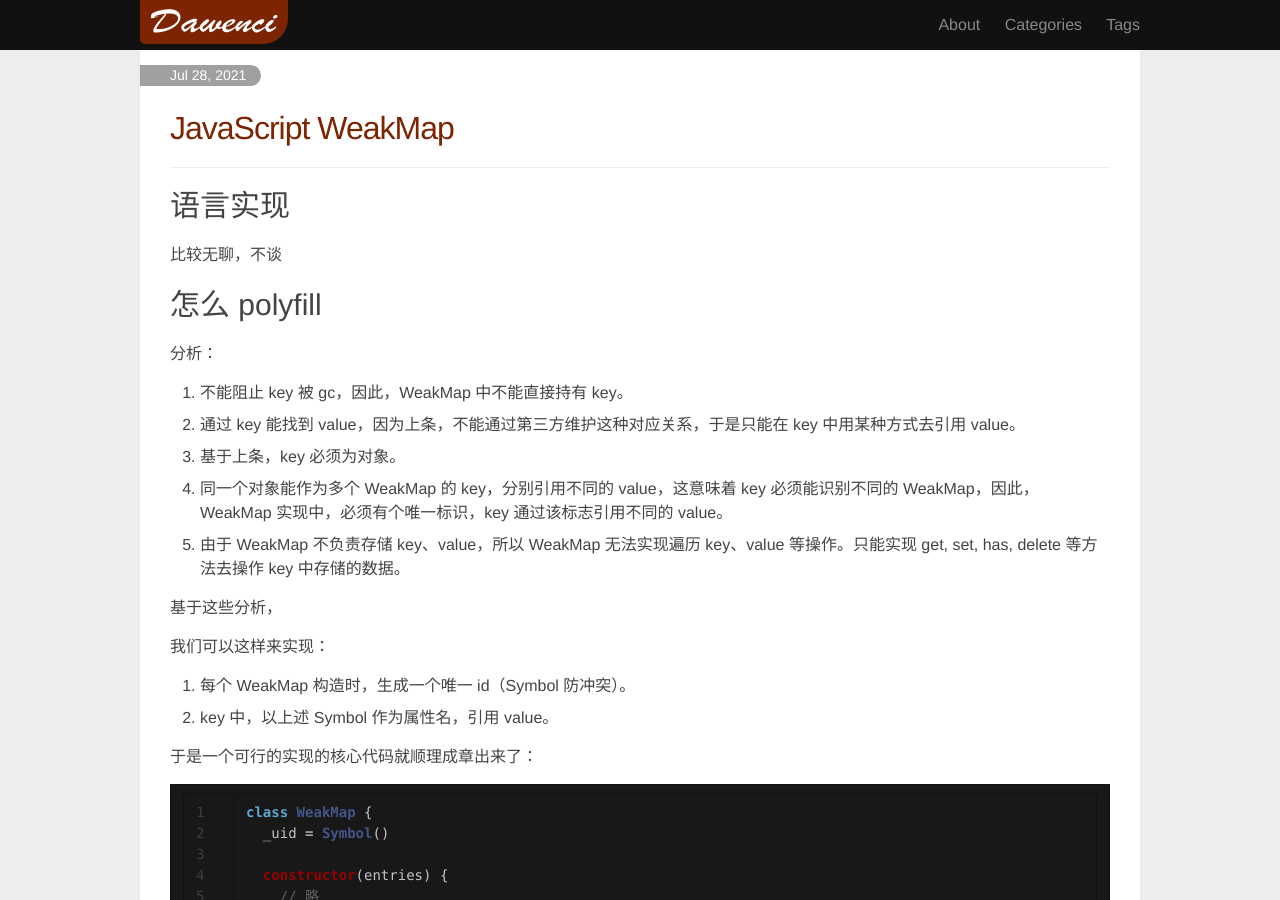
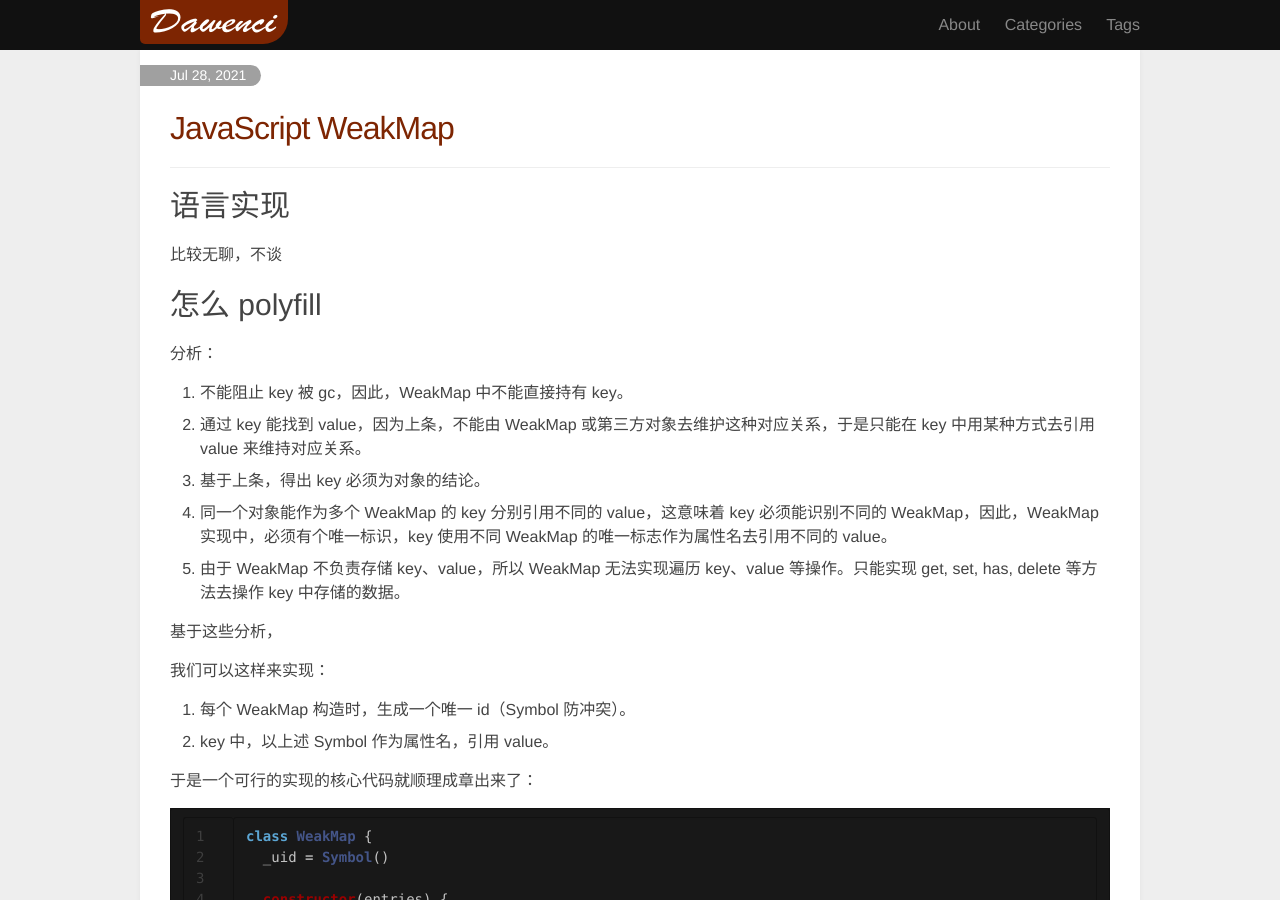
Before and after one commit to dawenci/dawenci.github.io, a Jekyll site: the page built from _posts/2021-07-28-javascript-weakmap.md, in a window 1280 px wide and 900 px high. Built offline with Jekyll 4.4.1, drawn with Linux system fonts in a browser that asks for light colours; comment, search, counter and statistics services are not loaded; a style sheet for code colours, icons or effects is not loaded.

Commit message:
Update 2021-07-28-javascript-weakmap.md

```diff
--- a/_posts/2021-07-28-javascript-weakmap.md
+++ b/_posts/2021-07-28-javascript-weakmap.md
@@ -15,9 +15,9 @@ tags: [JavaScript, WeakMap, polyfill]
 分析：
 
 1. 不能阻止 key 被 gc，因此，WeakMap 中不能直接持有 key。
-2. 通过 key 能找到 value，因为上条，不能通过第三方维护这种对应关系，于是只能在 key 中用某种方式去引用 value。
-3. 基于上条，key 必须为对象。
-4. 同一个对象能作为多个 WeakMap 的 key，分别引用不同的 value，这意味着 key 必须能识别不同的 WeakMap，因此，WeakMap 实现中，必须有个唯一标识，key 通过该标志引用不同的 value。
+2. 通过 key 能找到 value，因为上条，不能由 WeakMap 或第三方对象去维护这种对应关系，于是只能在 key 中用某种方式去引用 value 来维持对应关系。
+3. 基于上条，得出 key 必须为对象的结论。
+4. 同一个对象能作为多个 WeakMap 的 key 分别引用不同的 value，这意味着 key 必须能识别不同的 WeakMap，因此，WeakMap 实现中，必须有个唯一标识，key 使用不同 WeakMap 的唯一标志作为属性名去引用不同的 value。
 5. 由于 WeakMap 不负责存储 key、value，所以 WeakMap 无法实现遍历 key、value 等操作。只能实现 get, set, has, delete 等方法去操作 key 中存储的数据。
 
 <!-- more -->
```
